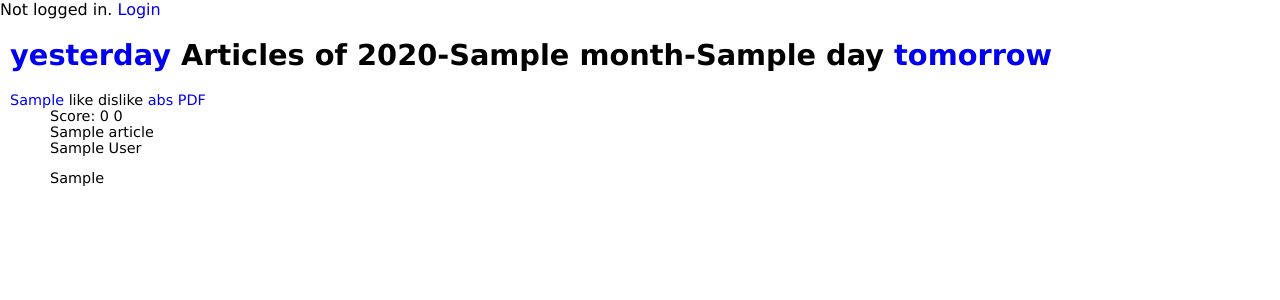
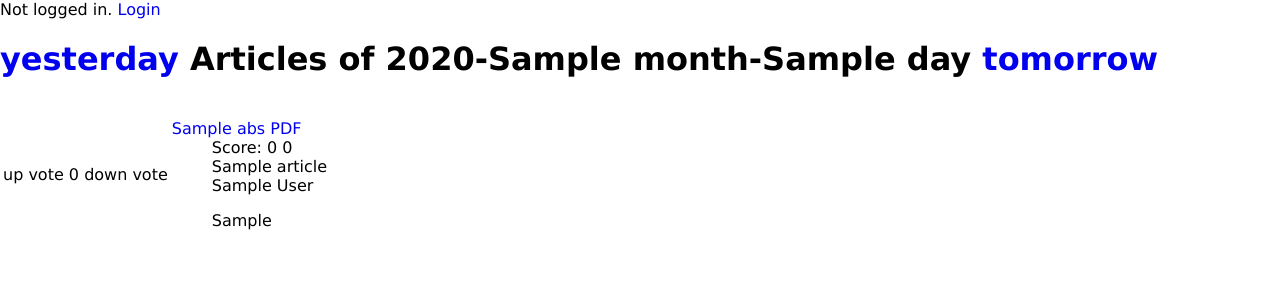
Before and after one commit to cschaffner/scirate, a Django app: template templates/index.html in a window 1280 px wide. Shown: the top 300 px of the page. Run offline with Django 3.2, Linux system fonts and the light colour scheme; data comes from the database, SQL or seed files in the repository; tables that the repository leaves empty hold one stand-in row (values such as "Sample post"); the template is opened without the code that fills it: values that come from a table or form of the project are taken from there, most other values are stand-ins (such as "Sample title", 1, 10 or a date in 2020); some libraries are stand-ins or nearby versions.

Commit message:
trying to understand javascript and CSS

```diff
--- /dev/null
+++ b/media/scirate.css
@@ -0,0 +1,37 @@
+/****************************************
+
+* so far, just copy-pasted from arXiv.css
+
+ ****************************************/
+
+
+
+/****************************************
+ * General rules
+ ****************************************/
+
+body {
+	margin: 0;
+	padding: 0;
+	background-color: #fff;
+	color: #000;
+	font-family: 'Lucida Grande', helvetica, arial, verdana, sans-serif;
+	}
+
+a:link,
+a:visited,
+a:active {
+	text-decoration: none;
+	}
+
+a:hover {
+	text-decoration: underline;
+	}
+
+#content {
+	abstract {
+		p {
+			color: blue;
+			}
+		}
+	}
--- a/templates/articles.html
+++ b/templates/articles.html
@@ -8,33 +8,46 @@
 
 <script>
 function vote(kind) {
-  $.getJSON("/rate/vote/", { identifier: {{ article.identifier }}, vote: kind }, function(json){
+  $.getJSON("/rate/vote/", { identifier: '1234.1234', vote: kind }, function(json){
     alert("Was successful?: " + json['success']);
   });
 }
 function addClickHandlers() {
-  $("#like").click( function() { alert('test') });
-  $("#dislike").click( function() { vote("dislike") });
+  $('.vote-up-off').click( function( event ) {
+  	var $target = $(event.target);
+  	alert( $target.closest('td').attr('id') )
+  	});
+  $('.vote-down-off').click( function() { alert('dislike') });
 }
 $(document).ready( addClickHandlers )
 </script>
 
 {% if article_list %}
-    <dl>
+    <table>
     {% for article in article_list %}
-        <dt><a href="/rate/detail/{{ article.identifier }}/">{{ article.identifier }}</a>
-        	<span id="like">like</span>
-        	<span id="dislike">dislike</span>
-        	<a href="http://arxiv.org/abs/{{ article.identifier }}">abs</a>
-        	<a href="http://arxiv.org/pdf/{{ article.identifier }}">PDF</a><dt>
-        <dd><div class="meta">
-        	<div class="score">Score: {{ article.likes.count }} {{ article.dislikes.count }}</div>
-        	<div class="list-title">{{ article.title }}</div>
-        	<div class="list-authors">{{ article.authors }}</div>
-        	<p>{{ article.abstract }}</p>
-        </div></dd>
+	    <tr>
+	    <td class="votecell" id="vote-{{ article.identifier }}">
+		    <a class="vote-up-off" title="like (click again to undo)">up vote</a>
+	    	<span class="vote-count-post">0</span>
+	    	<a class="vote-down-off" title="dislike (click again to undo)">down vote</a>
+		</td>
+
+		<td class="articlecell">
+			<dl>
+	        <dt><a href="/rate/detail/{{ article.identifier }}/">{{ article.identifier }}</a>
+	        	<a href="http://arxiv.org/abs/{{ article.identifier }}">abs</a>
+	        	<a href="http://arxiv.org/pdf/{{ article.identifier }}">PDF</a></dt>
+	        <dd>
+		       	<div class="score">Score: {{ article.likes.count }} {{ article.dislikes.count }}</div>
+	        	<div class="list-title">{{ article.title }}</div>
+	        	<div class="list-authors">{{ article.authors }}</div>
+	        	<div class="abstract"><p>{{ article.abstract }}</p></div>
+	        </dd>
+	        </dl>
+	   	</td>
+	  	</tr>
     {% endfor %}
-    </dl>
+  	</table>
 {% else %}
     <p>No articles are available.</p>
 {% endif %}
--- a/templates/base.html
+++ b/templates/base.html
@@ -4,7 +4,7 @@
 <html xmlns="http://www.w3.org/1999/xhtml" lang="en">
 
 <head>
-    <link rel="stylesheet" href="/media/arXiv.css" >
+    <link rel="stylesheet" href="/media/scirate.css" >
 	<script src="/media/jquery.js"></script>
     <title>Scirate Reloaded</title>
 </head>
```
